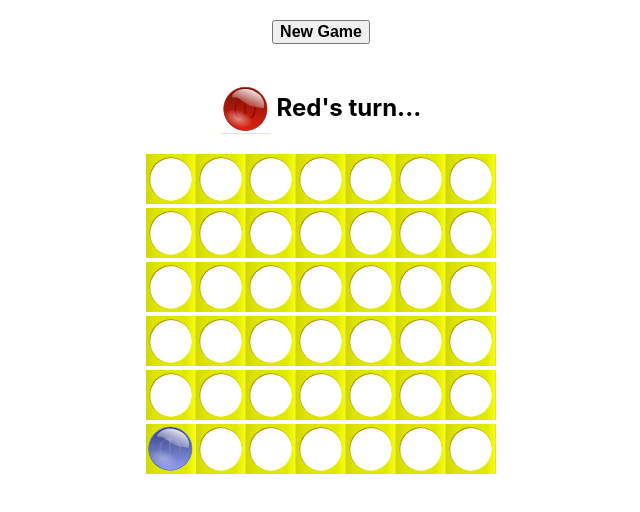
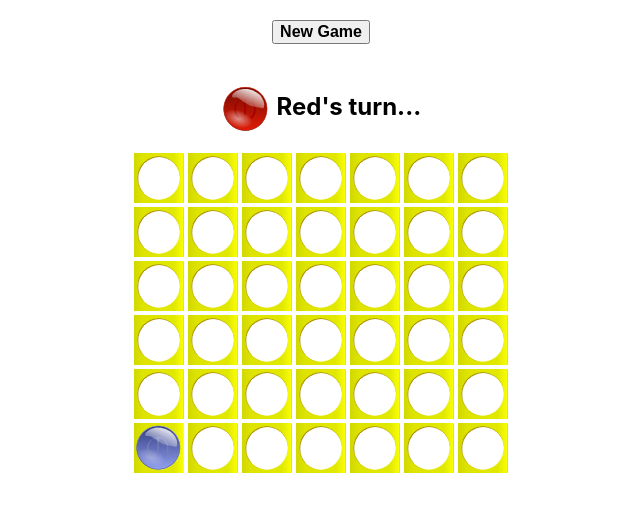
Before and after one commit to javarefer/connect-four, a React (Create React App) app: page / in a window 1280 px wide. Both pictures are taken after a click on the picture 490 px from the left and 178 px from the top of the page. Shown: the top 512 px of the page, without its empty margins (319-959 px from the left). Built offline with nearby package versions, Linux system fonts and the light colour scheme.

Commit message:
Fixed the red and blue images. Fixed the cell left and right margins.

```diff
--- a/src/App.js
+++ b/src/App.js
@@ -344,6 +344,7 @@ class App extends React.Component{
   }
 
   renderCell(item, mIndex, index) {
+    let cellStyle = {marginLeft: '2px', marginRight: '2px'};
     let playBoardStyle = ((this.state.winner === 0) ? {cursor: 'pointer'} : (item === 3) ? {cursor: 'default', animation: 'App-logo-spin infinite 4s linear', opacity: '1.0'} : {cursor: 'default', opacity: '0.20'});
     let winImage = blue;
 
@@ -353,10 +354,10 @@ class App extends React.Component{
     }
 
     switch(item) {
-      case 0: return (<img key={(mIndex.toString() + index.toString())} alt=" " style={playBoardStyle} onClick={() => this.play(index + 1)} src={empty}/>);
-      case 1: return (<img key={(mIndex.toString() + index.toString())}  alt=" " style={playBoardStyle} onClick={() => this.play(index + 1)} src={blueIn}/>);
-      case 2: return (<img key={(mIndex.toString() + index.toString())}  alt=" " style={playBoardStyle} onClick={() => this.play(index + 1)} src={redIn}/>);
-      case 3: return (<img key={(mIndex.toString() + index.toString())}  alt=" " style={playBoardStyle} src={winImage}/>);
+      case 0: return (<span style={cellStyle}><img key={(mIndex.toString() + index.toString())} alt=" " style={playBoardStyle} onClick={() => this.play(index + 1)} src={empty}/></span>);
+      case 1: return (<span style={cellStyle}><img key={(mIndex.toString() + index.toString())}  alt=" " style={playBoardStyle} onClick={() => this.play(index + 1)} src={blueIn}/></span>);
+      case 2: return (<span style={cellStyle}><img key={(mIndex.toString() + index.toString())}  alt=" " style={playBoardStyle} onClick={() => this.play(index + 1)} src={redIn}/></span>);
+      case 3: return (<span style={cellStyle}><img key={(mIndex.toString() + index.toString())}  alt=" " style={playBoardStyle} src={winImage}/></span>);
       default: return (<span/>);
     }
   }
```
Also changed, not shown: src/blue.png, src/red.png.
